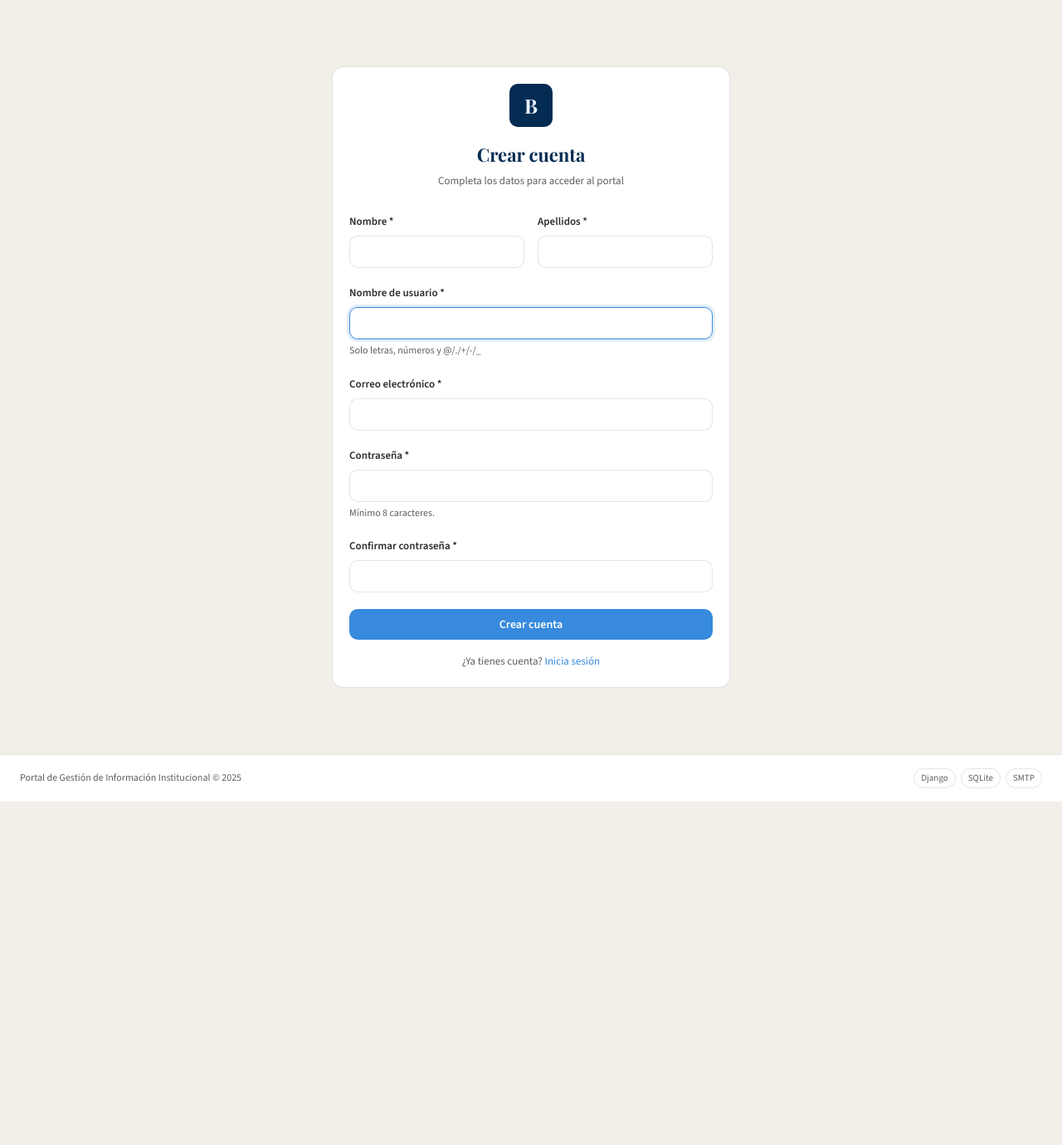
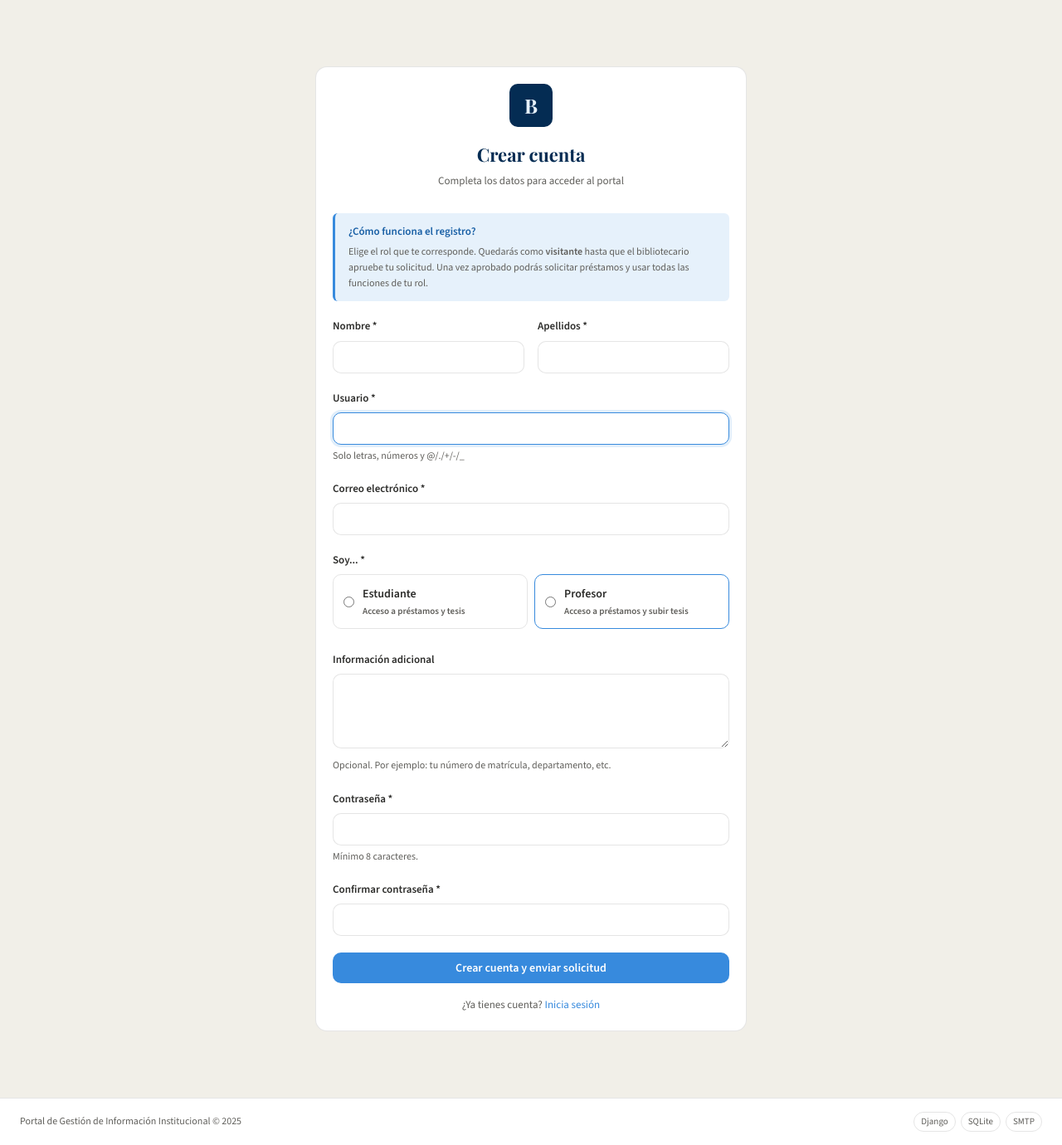
Before and after one commit to yerald0108/Biblioteca_Portal, a Django app: page /registro/ in a window 1280 px wide. Shown: the part 65-1445 px from the top of the page at 83% size. Before the commit the page ends 1031 px from the top, so only its background shows below. Run offline with Django 5.2, Linux system fonts and the light colour scheme.

Commit message:
loginmejorado

```diff
--- a/biblioteca/forms.py
+++ b/biblioteca/forms.py
@@ -193,9 +193,26 @@ class GestionUsuarioForm(forms.ModelForm):
 
 
 class RegistroUsuarioForm(UserCreationForm):
-    first_name = forms.CharField(max_length=150, required=True,  label='Nombre')
-    last_name  = forms.CharField(max_length=150, required=True,  label='Apellidos')
-    email      = forms.EmailField(required=True, label='Correo electrónico')
+    ROL_OPCIONES = [
+        ('estudiante', 'Estudiante'),
+        ('profesor',   'Profesor'),
+    ]
+
+    first_name       = forms.CharField(max_length=150, required=True, label='Nombre')
+    last_name        = forms.CharField(max_length=150, required=True, label='Apellidos')
+    email            = forms.EmailField(required=True, label='Correo electrónico')
+    rol_solicitado   = forms.ChoiceField(
+        choices=ROL_OPCIONES,
+        required=True,
+        label='Soy...',
+        help_text='El bibliotecario confirmará tu rol antes de que puedas operar.'
+    )
+    motivo_solicitud = forms.CharField(
+        required=False,
+        widget=forms.Textarea(attrs={'rows': 3}),
+        label='Motivo o información adicional',
+        help_text='Opcional. Por ejemplo: tu número de matrícula, departamento, etc.'
+    )
 
     class Meta:
         model  = User
@@ -205,12 +222,19 @@ class RegistroUsuarioForm(UserCreationForm):
     def __init__(self, *args, **kwargs):
         super().__init__(*args, **kwargs)
         for name, field in self.fields.items():
-            field.widget.attrs['class'] = 'form-control'
+            if not isinstance(field.widget, forms.CheckboxInput):
+                field.widget.attrs['class'] = 'form-control'
             if field.required:
                 field.widget.attrs['required'] = 'required'
         self.fields['username'].help_text = 'Solo letras, números y @/./+/-/_'
         self.fields['password1'].help_text = 'Mínimo 8 caracteres.'
         self.fields['password2'].help_text = ''
+
+    def clean_email(self):
+        email = self.cleaned_data.get('email', '').lower().strip()
+        if User.objects.filter(email=email).exists():
+            raise forms.ValidationError('Ya existe una cuenta con este correo.')
+        return email
 
 
 class SolicitudPrestamoForm(forms.ModelForm):
--- a/biblioteca/signals.py
+++ b/biblioteca/signals.py
@@ -8,7 +8,11 @@ from .models import PerfilUsuario
 def crear_perfil(sender, instance, created, **kwargs):
     if created:
         rol = 'bibliotecario' if instance.is_staff else 'visitante'
-        PerfilUsuario.objects.create(usuario=instance, rol=rol)
+        PerfilUsuario.objects.create(
+            usuario=instance,
+            rol=rol,
+            rol_aprobado=instance.is_staff
+        )
 
 
 @receiver(post_save, sender=User)
--- a/biblioteca/urls.py
+++ b/biblioteca/urls.py
@@ -57,6 +57,9 @@ urlpatterns = [
     path('solicitudes/<int:pk>/aprobar/',       views.solicitud_aprobar, name='solicitud_aprobar'),
     path('solicitudes/<int:pk>/rechazar/',      views.solicitud_rechazar,name='solicitud_rechazar'),
     path('libros/<int:libro_pk>/solicitar/',    views.solicitud_crear,   name='solicitud_crear'),
+    path('solicitudes-rol/',                    views.solicitudes_rol_list, name='solicitudes_rol'),
+    path('solicitudes-rol/<int:pk>/aprobar/',   views.aprobar_rol,     name='aprobar_rol'),
+    path('solicitudes-rol/<int:pk>/rechazar/',  views.rechazar_rol,   name='rechazar_rol'),
 
     # Renovaciones
     path('renovaciones/',                         views.renovacion_list,    name='renovacion_list'),
--- a/config/views.py
+++ b/config/views.py
@@ -3,6 +3,7 @@ from django.contrib.auth.decorators import login_required
 from django.contrib.auth import login
 from biblioteca.models import Libro, Prestamo, Tesis, Profesor
 from biblioteca.forms import RegistroUsuarioForm
+from django.contrib import messages
 
 
 @login_required
@@ -41,9 +42,25 @@ def home(request):
 def registro(request):
     if request.user.is_authenticated:
         return redirect('home')
+
     form = RegistroUsuarioForm(request.POST or None)
     if form.is_valid():
         usuario = form.save()
+
+        # Guardar el rol solicitado en el perfil
+        perfil = usuario.perfil
+        perfil.rol_solicitado   = form.cleaned_data['rol_solicitado']
+        perfil.motivo_solicitud = form.cleaned_data.get('motivo_solicitud', '')
+        perfil.save()
+
         login(request, usuario)
+        messages.success(
+            request,
+            f'Bienvenido/a {usuario.get_full_name() or usuario.username}. '
+            f'Tu solicitud de rol "{perfil.get_rol_solicitado_display()}" '
+            f'está pendiente de aprobación por el bibliotecario. '
+            f'Mientras tanto puedes navegar el portal como visitante.'
+        )
         return redirect('home')
+
     return render(request, 'registration/registro.html', {'form': form})
--- a/static/css/main.css
+++ b/static/css/main.css
@@ -90,6 +90,7 @@ img { max-width: 100%; }
   border: 1px solid rgba(29,158,117,0.35);
   padding: 3px 8px; border-radius: var(--radio-pill);
 }
+/* ── MENÚ DE USUARIO ── */
 .user-menu { position: relative; }
 .user-avatar {
   width: 32px; height: 32px; border-radius: 50%;
@@ -97,15 +98,22 @@ img { max-width: 100%; }
   display: flex; align-items: center; justify-content: center;
   font-size: 12px; font-weight: 600; color: var(--azul-fondo);
   cursor: pointer;
+  user-select: none;
 }
 .user-dropdown {
   position: absolute; right: 0; top: calc(100% + 8px);
   background: var(--blanco); border: 1px solid var(--borde);
   border-radius: var(--radio-md); padding: 0.5rem;
-  min-width: 160px; display: none;
-  box-shadow: var(--sombra);
+  min-width: 180px;
+  box-shadow: 0 4px 12px rgba(0,0,0,0.12);
+  z-index: 999;
+  display: none;
+  flex-direction: column;
+  gap: 2px;
 }
-.user-menu:hover .user-dropdown { display: flex; flex-direction: column; gap: 2px; }
+.user-dropdown.abierto {
+  display: flex;
+}
 .user-dropdown__name {
   font-size: 12px; font-weight: 600; color: var(--gris-texto);
   padding: 4px 8px; border-bottom: 1px solid var(--borde); margin-bottom: 4px;
--- a/static/js/main.js
+++ b/static/js/main.js
@@ -1,5 +1,6 @@
-// Cerrar alertas automáticamente después de 4 segundos
 document.addEventListener('DOMContentLoaded', function () {
+
+  // ── CERRAR ALERTAS AUTOMÁTICAMENTE ───────────────────────
   document.querySelectorAll('.alert').forEach(function (alert) {
     setTimeout(function () {
       alert.style.opacity = '0';
@@ -7,36 +8,52 @@ document.addEventListener('DOMContentLoaded', function () {
       setTimeout(function () { alert.remove(); }, 400);
     }, 4000);
   });
-});
 
-// ── VALIDACIÓN DEL LADO DEL CLIENTE ─────────────────────────
-document.addEventListener('DOMContentLoaded', function () {
+  // ── MENÚ DE USUARIO CON CLICK ─────────────────────────────
+  const userAvatar   = document.querySelector('.user-avatar');
+  const userDropdown = document.querySelector('.user-dropdown');
+  const userMenu     = document.querySelector('.user-menu');
 
-  // Marcar campos requeridos vacíos al intentar enviar
+  if (userAvatar && userDropdown) {
+
+    userAvatar.addEventListener('click', function (e) {
+      e.stopPropagation();
+      userDropdown.classList.toggle('abierto');
+    });
+
+    document.addEventListener('click', function (e) {
+      if (userMenu && !userMenu.contains(e.target)) {
+        userDropdown.classList.remove('abierto');
+      }
+    });
+
+    document.addEventListener('keydown', function (e) {
+      if (e.key === 'Escape') {
+        userDropdown.classList.remove('abierto');
+      }
+    });
+  }
+
+  // ── VALIDACIÓN DEL LADO DEL CLIENTE ──────────────────────
   document.querySelectorAll('form').forEach(function (form) {
     form.addEventListener('submit', function (e) {
       let valido = true;
 
       form.querySelectorAll('input, select, textarea').forEach(function (campo) {
-        // Limpiar error previo
         campo.style.borderColor = '';
         const errorPrevio = campo.parentElement.querySelector('.error-cliente');
         if (errorPrevio) errorPrevio.remove();
 
-        // Validar requeridos
         if (campo.hasAttribute('required') && !campo.value.trim()) {
           valido = false;
           campo.style.borderColor = 'var(--rojo)';
           const error = document.createElement('div');
           error.className = 'error-texto error-cliente';
-          error.style.fontSize = '12px';
-          error.style.color = 'var(--rojo)';
-          error.style.marginTop = '4px';
+          error.style.cssText = 'font-size:12px; color:var(--rojo); margin-top:4px;';
           error.textContent = 'Este campo es obligatorio.';
           campo.parentElement.appendChild(error);
         }
 
-        // Validar email
         if (campo.type === 'email' && campo.value.trim()) {
           const emailValido = /^[^\s@]+@[^\s@]+\.[^\s@]+$/.test(campo.value);
           if (!emailValido) {
@@ -44,25 +61,20 @@ document.addEventListener('DOMContentLoaded', function () {
             campo.style.borderColor = 'var(--rojo)';
             const error = document.createElement('div');
             error.className = 'error-texto error-cliente';
-            error.style.fontSize = '12px';
-            error.style.color = 'var(--rojo)';
-            error.style.marginTop = '4px';
+            error.style.cssText = 'font-size:12px; color:var(--rojo); margin-top:4px;';
             error.textContent = 'Introduce un correo electrónico válido.';
             campo.parentElement.appendChild(error);
           }
         }
 
-        // Validar fechas mínimas
-        if (campo.type === 'date' && campo.value) {
+        if (campo.type === 'date' && campo.value && campo.dataset.minHoy !== undefined) {
           const hoy = new Date().toISOString().split('T')[0];
-          if (campo.dataset.minHoy !== undefined && campo.value <= hoy) {
+          if (campo.value <= hoy) {
             valido = false;
             campo.style.borderColor = 'var(--rojo)';
             const error = document.createElement('div');
             error.className = 'error-texto error-cliente';
-            error.style.fontSize = '12px';
-            error.style.color = 'var(--rojo)';
-            error.style.marginTop = '4px';
+            error.style.cssText = 'font-size:12px; color:var(--rojo); margin-top:4px;';
             error.textContent = 'La fecha debe ser posterior a hoy.';
             campo.parentElement.appendChild(error);
           }
@@ -71,7 +83,6 @@ document.addEventListener('DOMContentLoaded', function () {
 
       if (!valido) {
         e.preventDefault();
-        // Hacer scroll al primer error
         const primerError = form.querySelector('[style*="var(--rojo)"]');
         if (primerError) {
           primerError.scrollIntoView({ behavior: 'smooth', block: 'center' });
@@ -80,7 +91,6 @@ document.addEventListener('DOMContentLoaded', function () {
       }
     });
 
-    // Limpiar error visual cuando el usuario empieza a escribir
     form.querySelectorAll('input, select, textarea').forEach(function (campo) {
       campo.addEventListener('input', function () {
         campo.style.borderColor = '';
@@ -89,4 +99,5 @@ document.addEventListener('DOMContentLoaded', function () {
       });
     });
   });
+
 });
--- a/templates/includes/navbar.html
+++ b/templates/includes/navbar.html
@@ -48,6 +48,9 @@
               <a href="{% url 'biblioteca:solicitud_list' %}" class="user-dropdown__link">
                 Solicitudes
               </a>
+              <a href="{% url 'biblioteca:solicitudes_rol' %}" class="user-dropdown__link">
+                Solicitudes de rol
+              </a>
               <a href="{% url 'biblioteca:renovacion_list' %}" class="user-dropdown__link">
                 Renovaciones
               </a>
--- a/templates/registration/registro.html
+++ b/templates/registration/registro.html
@@ -2,7 +2,7 @@
 {% block title %}Registro · Portal Institucional{% endblock %}
 
 {% block content %}
-<div style="max-width:480px; margin:3rem auto;">
+<div style="max-width:520px; margin:3rem auto;">
   <div class="card">
 
     <div style="text-align:center; margin-bottom:1.75rem;">
@@ -19,8 +19,23 @@
       </p>
     </div>
 
+    <!-- Aviso de aprobación -->
+    <div style="background:var(--azul-fondo); border-left:3px solid var(--azul-claro);
+                border-radius:var(--radio-sm); padding:0.75rem 1rem;
+                margin-bottom:1.25rem; font-size:13px;">
+      <div style="font-weight:600; color:var(--azul); margin-bottom:4px;">
+        ¿Cómo funciona el registro?
+      </div>
+      <div style="color:var(--gris-medio); font-size:12px; line-height:1.6;">
+        Elige el rol que te corresponde. Quedarás como
+        <strong>visitante</strong> hasta que el bibliotecario apruebe tu solicitud.
+        Una vez aprobado podrás solicitar préstamos y usar todas las funciones de tu rol.
+      </div>
+    </div>
+
     <form method="post">
       {% csrf_token %}
+
       <div style="display:grid; grid-template-columns:1fr 1fr; gap:0 1rem;">
         <div class="form-group">
           <label>Nombre *</label>
@@ -37,14 +52,16 @@
           {% endif %}
         </div>
       </div>
+
       <div class="form-group">
-        <label>Nombre de usuario *</label>
+        <label>Usuario *</label>
         {{ form.username }}
         {% if form.username.errors %}
           <div class="error-text">{{ form.username.errors.0 }}</div>
         {% endif %}
         <div class="help-text">{{ form.username.help_text }}</div>
       </div>
+
       <div class="form-group">
         <label>Correo electrónico *</label>
         {{ form.email }}
@@ -52,6 +69,61 @@
           <div class="error-text">{{ form.email.errors.0 }}</div>
         {% endif %}
       </div>
+
+      <!-- Selector de rol -->
+      <div class="form-group">
+        <label>Soy... *</label>
+        <div style="display:grid; grid-template-columns:1fr 1fr; gap:8px;">
+          <label style="display:flex; align-items:center; gap:10px;
+                        padding:12px; border:1px solid var(--borde);
+                        border-radius:var(--radio-md); cursor:pointer;
+                        transition:border-color 0.15s;"
+                 id="label-estudiante">
+            <input type="radio" name="rol_solicitado" value="estudiante"
+                   id="rol-estudiante" style="width:auto;"
+                   onchange="actualizarRol()"
+                   {% if form.rol_solicitado.value == 'estudiante' %}checked{% endif %}>
+            <div>
+              <div style="font-size:14px; font-weight:600; color:var(--gris-texto);">
+                Estudiante
+              </div>
+              <div style="font-size:11px; color:var(--gris-medio);">
+                Acceso a préstamos y tesis
+              </div>
+            </div>
+          </label>
+          <label style="display:flex; align-items:center; gap:10px;
+                        padding:12px; border:1px solid var(--borde);
+                        border-radius:var(--radio-md); cursor:pointer;
+                        transition:border-color 0.15s;"
+                 id="label-profesor">
+            <input type="radio" name="rol_solicitado" value="profesor"
+                   id="rol-profesor" style="width:auto;"
+                   onchange="actualizarRol()"
+                   {% if form.rol_solicitado.value == 'profesor' %}checked{% endif %}>
+            <div>
+              <div style="font-size:14px; font-weight:600; color:var(--gris-texto);">
+                Profesor
+              </div>
+              <div style="font-size:11px; color:var(--gris-medio);">
+                Acceso a préstamos y subir tesis
+              </div>
+            </div>
+          </label>
+        </div>
+        {% if form.rol_solicitado.errors %}
+          <div class="error-text" style="margin-top:4px;">
+            {{ form.rol_solicitado.errors.0 }}
+          </div>
+        {% endif %}
+      </div>
+
+      <div class="form-group">
+        <label>Información adicional</label>
+        {{ form.motivo_solicitud }}
+        <div class="help-text">{{ form.motivo_solicitud.help_text }}</div>
+      </div>
+
       <div class="form-group">
         <label>Contraseña *</label>
         {{ form.password1 }}
@@ -60,6 +132,7 @@
         {% endif %}
         <div class="help-text">{{ form.password1.help_text }}</div>
       </div>
+
       <div class="form-group">
         <label>Confirmar contraseña *</label>
         {{ form.password2 }}
@@ -67,19 +140,39 @@
           <div class="error-text">{{ form.password2.errors.0 }}</div>
         {% endif %}
       </div>
+
       {% if form.non_field_errors %}
         <div class="alert alert--error">{{ form.non_field_errors.0 }}</div>
       {% endif %}
-      <button type="submit" class="btn btn--primary" style="width:100%; justify-content:center;">
-        Crear cuenta
+
+      <button type="submit" class="btn btn--primary"
+              style="width:100%; justify-content:center;">
+        Crear cuenta y enviar solicitud
       </button>
     </form>
 
-    <div style="margin-top:1rem; text-align:center; font-size:13px; color:var(--gris-medio);">
+    <div style="margin-top:1rem; text-align:center; font-size:13px;
+                color:var(--gris-medio);">
       ¿Ya tienes cuenta?
       <a href="{% url 'login' %}" style="color:var(--azul-claro);">Inicia sesión</a>
     </div>
 
   </div>
 </div>
+
+<script>
+function actualizarRol() {
+  const estudiante = document.getElementById('rol-estudiante');
+  const labelEst   = document.getElementById('label-estudiante');
+  const labelProf  = document.getElementById('label-profesor');
+  const azul       = '#378ADD';
+  const borde      = 'rgba(44,44,42,0.12)';
+
+  labelEst.style.borderColor  = estudiante.checked ? azul : borde;
+  labelProf.style.borderColor = estudiante.checked ? borde : azul;
+}
+// Inicializar estado visual
+actualizarRol();
+</script>
+
 {% endblock %}
```
Also changed, not shown: biblioteca/models.py (+18 -8 lines), biblioteca/views.py (+57 -0 lines), templates/biblioteca/panel_bibliotecario.html (+22 -0 lines), templates/biblioteca/solicitudes_rol.html (added, +161 -0 lines), biblioteca/migrations/0009_perfilusuario_motivo_solicitud_and_more.py (added), db.sqlite3.
